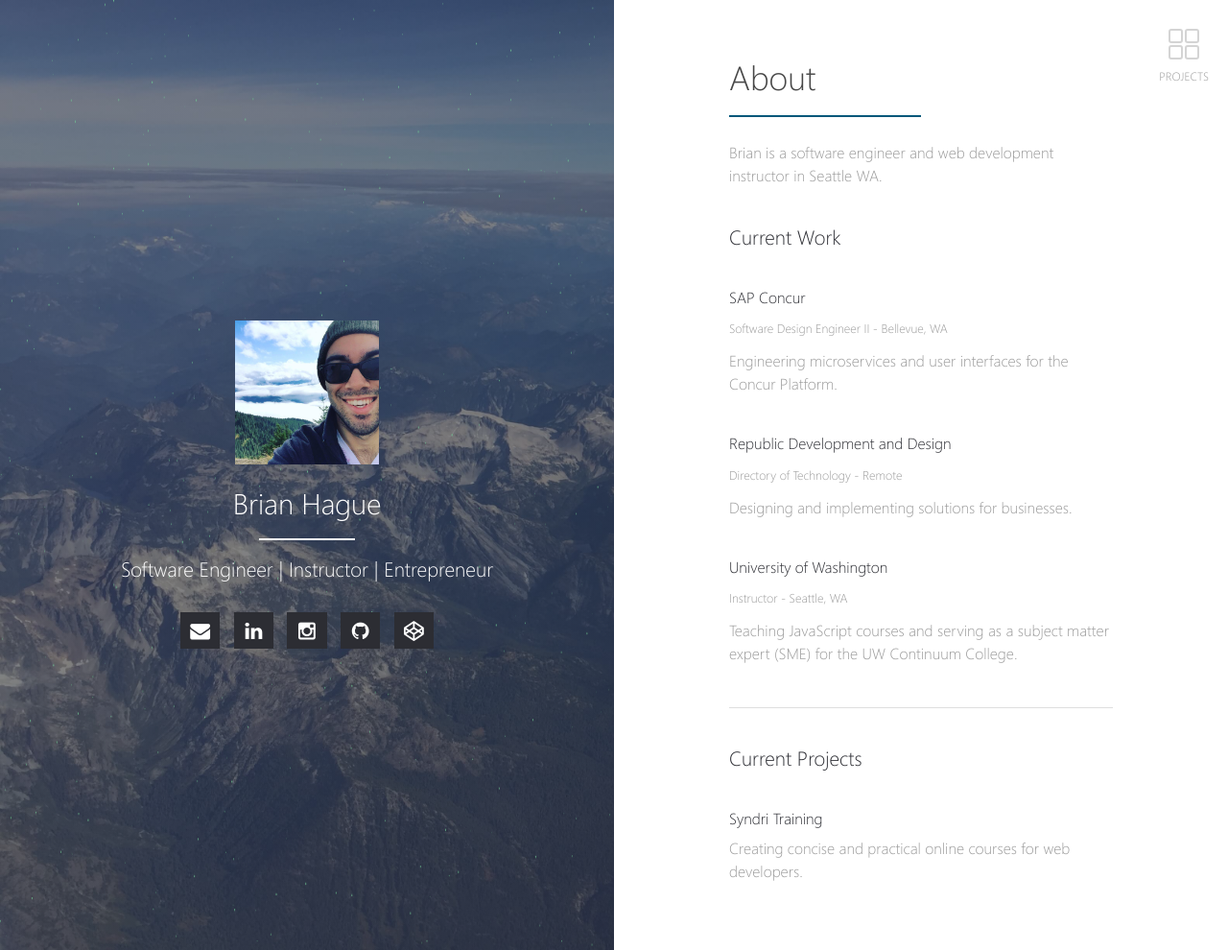
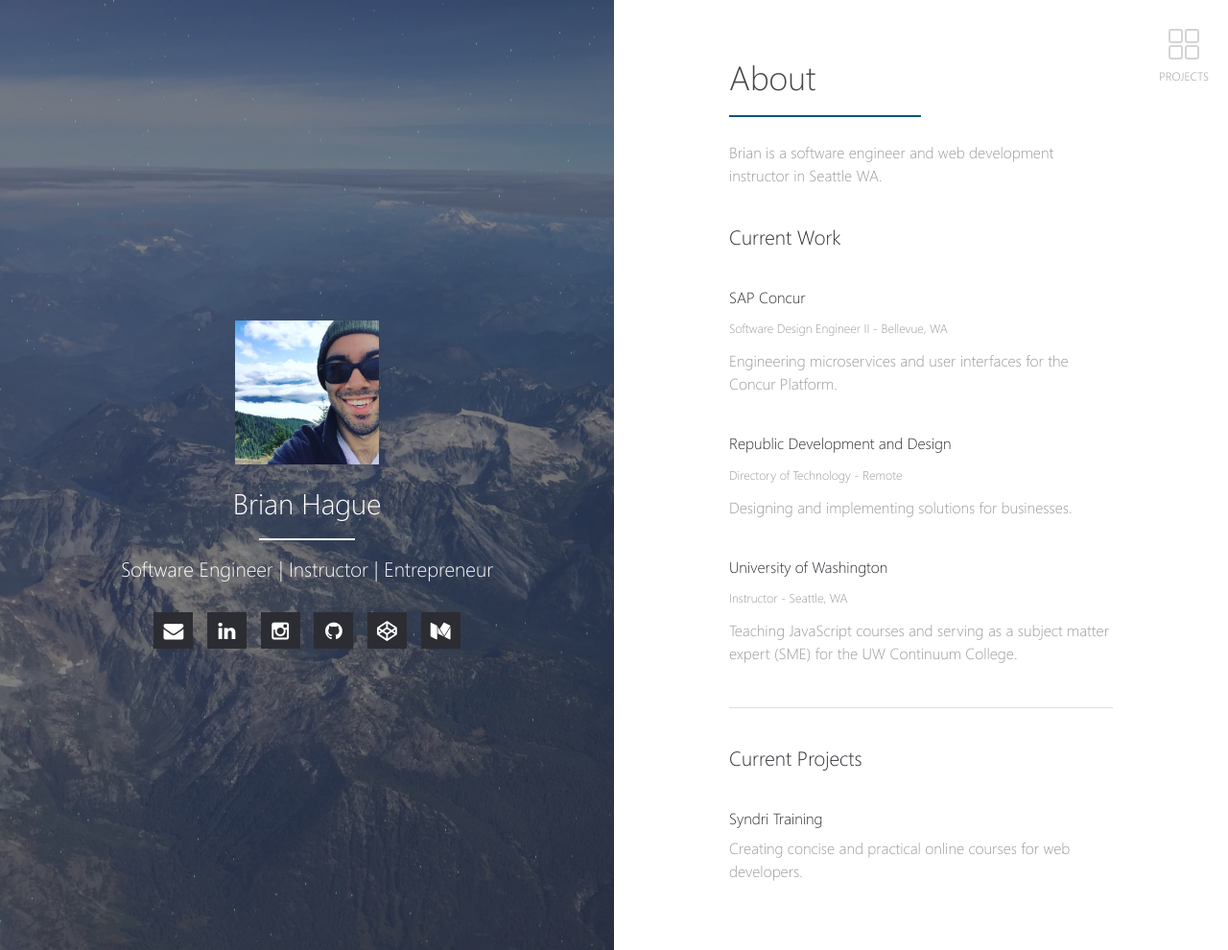
Before and after one commit to bhague1281/bhague1281.github.io, a Jekyll site: the page built from index.md, in a window 1280 px wide and 990 px high. Shown: the whole window at 96% size. Built offline with Jekyll 4.4.1, drawn with Linux system fonts in a browser that asks for light colours; our own code applies the rules of GitHub Pages for plain Markdown files.

Commit message:
Include Medium blog

```diff
--- a/_config.yml
+++ b/_config.yml
@@ -53,6 +53,7 @@ codepen:            bhague1281
 #xmpp:              username@server.com
 #hackernews:        username
 #behance:           username
+medium:             "@brianhague"
 
 # Gems
 gems:
--- a/_includes/social-links.html
+++ b/_includes/social-links.html
@@ -23,4 +23,5 @@
   {% if site.keybase %}<li><a class="social-btn" href="https://keybase.io/{{ site.keybase }}" target="_blank" rel="noopener noreferrer"><i class="fa fa-fw fa-key"></i></a></li>{% endif %}
   {% if site.xmpp %}<li><a class="social-btn" href="xmpp:{{ site.xmpp }}" target="_blank" rel="noopener noreferrer"><i class="fa fa-fw fa-lightbulb-o"></i></a></li>{% endif %}
   {% if site.hackernews %}<li><a class="social-btn" href="https://news.ycombinator.com/user?id={{ site.hackernews }}" target="_blank" rel="noopener noreferrer"><i class="fa fa-fw fa-hacker-news"></i></a></li>{% endif %}
+  {% if site.medium %}<li><a class="social-btn" href="https://medium.com/{{ site.medium }}" target="_blank" rel="noopener noreferrer"><i class="fa fa-fw fa-medium"></i></a></li>{% endif %}
 </ul>
```
